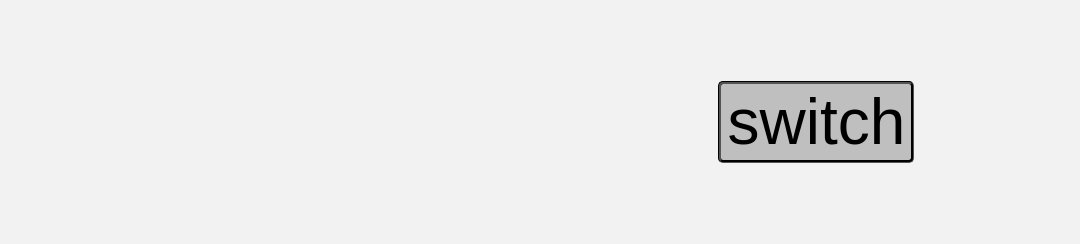
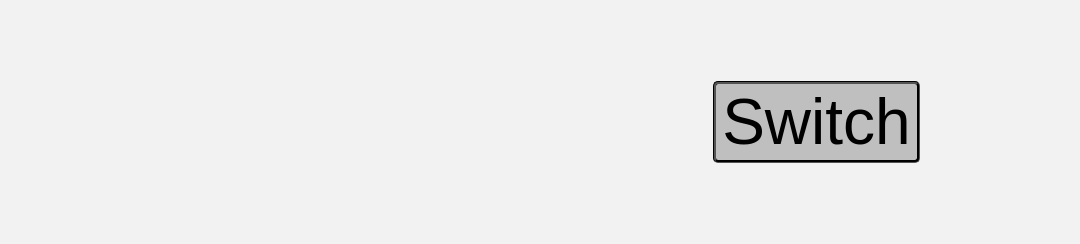
Before and after one commit to dallinmoak/distance_converter, a plain HTML site: page converter.html in a window 1280 px wide. Shown: the part 327-571 px from the top of the page, without its empty margins (0-1080 px from the left). Drawn offline with Linux system fonts and the light colour scheme.

Commit message:
capitalize the switch button

```diff
--- a/converter.html
+++ b/converter.html
@@ -55,7 +55,7 @@ button:hover{
 		  <tr style='line-height:200%'>
 		  	<td></td>
 
-		    <td><button id='swi'>switch</button></td>
+		    <td><button id='swi'>Switch</button></td>
 		  </tr>
 		  <tr>
 		  	<td><p id='lab2'>Miles:</p></td>
```
